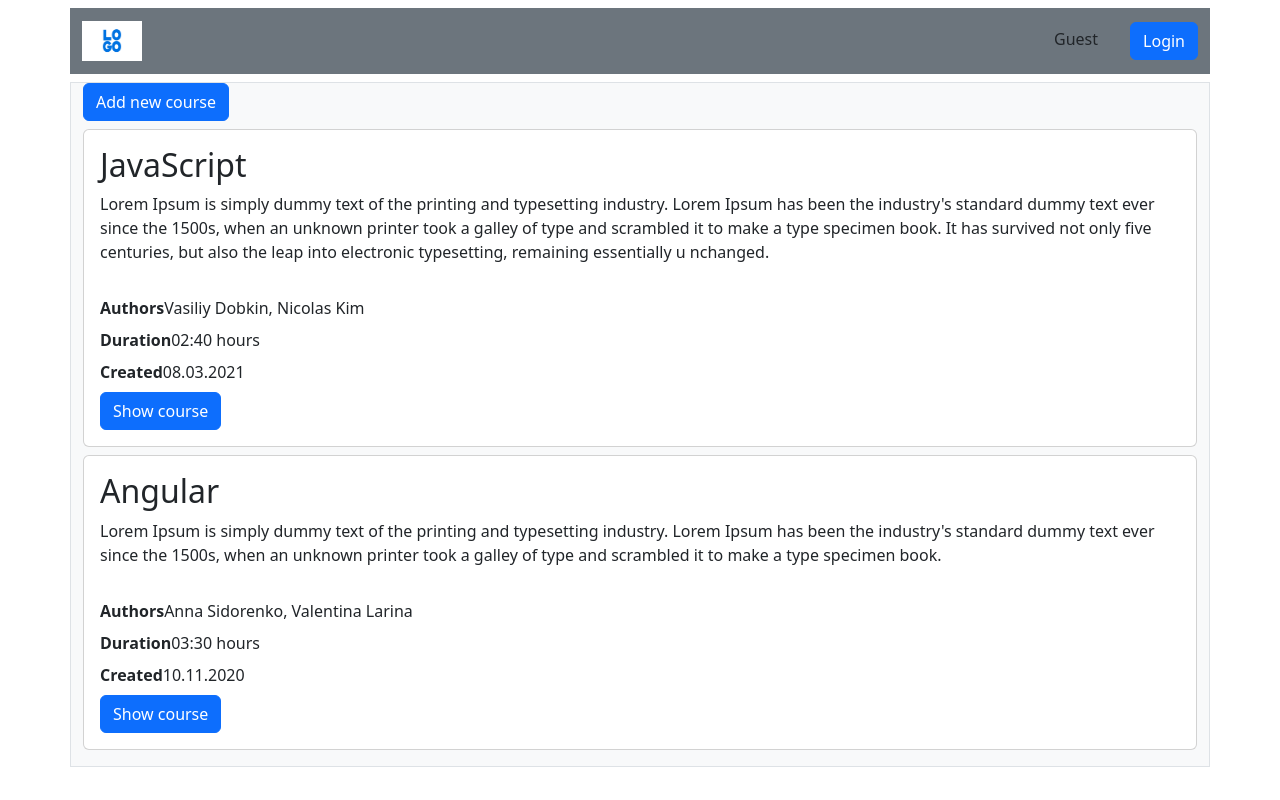
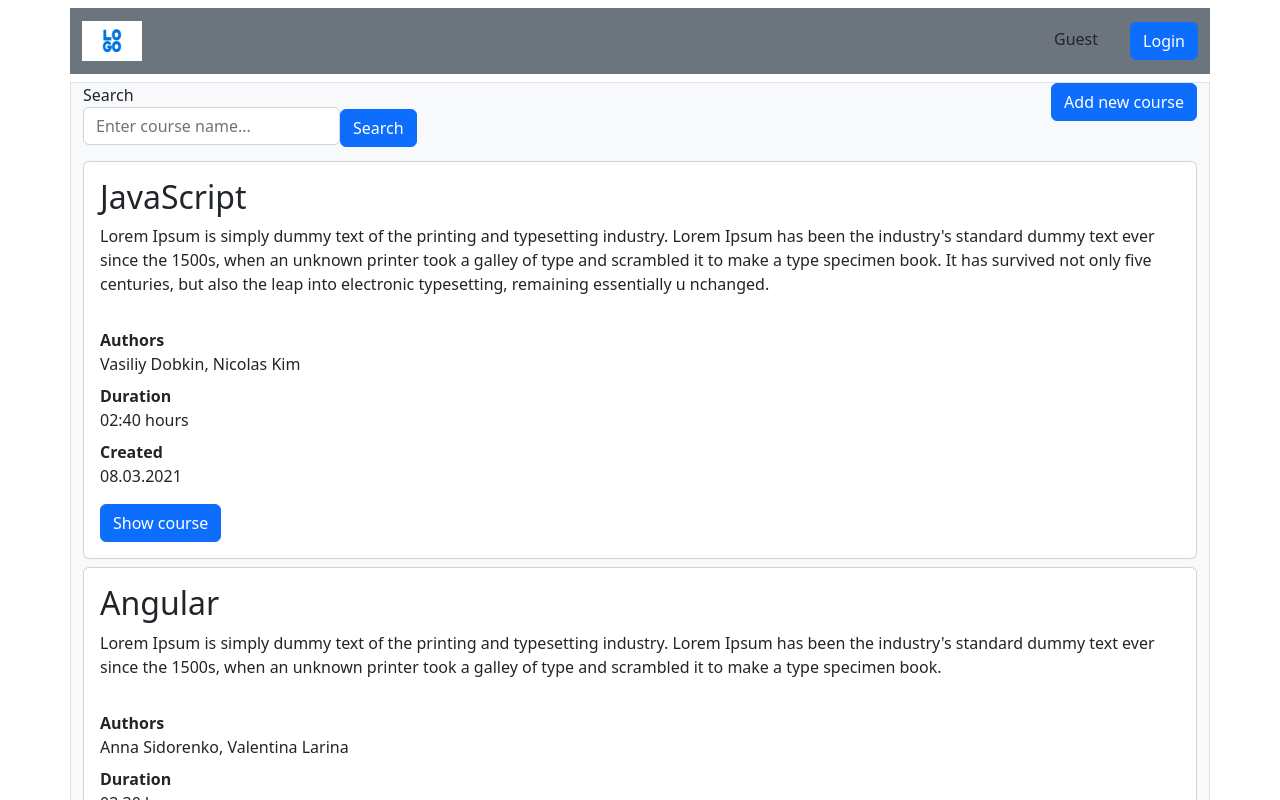
Before and after one commit to elinakolod/My-TypeScript-React-app, a React (Create React App) app: page / in a window 1280 px wide. Shown: the top 800 px of the page. Built offline with nearby package versions, Linux system fonts and the light colour scheme.

Commit message:
implement SearchBar, add absolete imports

```diff
--- /dev/null
+++ b/src/components/Courses/Courses.module.css
@@ -0,0 +1,3 @@
+.addCourseButton {
+  float: right;
+}
--- a/src/components/Courses/Courses.tsx
+++ b/src/components/Courses/Courses.tsx
@@ -9,7 +9,10 @@ import {
 import { List } from 'reactstrap';
 import Button from '../../common/Button/Button';
 import CourseCard from './components/CourseCard/CourseCard';
+import SearchBar from './components/SearchBar/SearchBar';
 import CreateCourse from '../CreateCourse/CreateCourse';
+
+import styles from './Courses.module.css';
 
 const Courses = () => {
 	const formatCourses = () => {
@@ -39,11 +42,14 @@ const Courses = () => {
 					addCourse={setCourses}
 					addAuthor={setAuthors}
 					setIsFormVisible={setIsFormVisible}
+					allAuthors={authors}
 				/>
 			) : (
 				<>
+					<SearchBar courses={coursesCards} setCourses={setCourses} />
 					<span>
 						<Button
+							className={styles.addCourseButton}
 							text={ADD_COURSE}
 							handleButtonClick={() => {
 								setIsFormVisible(true);
--- a/src/components/Courses/components/CourseCard/CourseCard.tsx
+++ b/src/components/Courses/components/CourseCard/CourseCard.tsx
@@ -1,16 +1,11 @@
 import React from 'react';
 
-import {
-	SHOW_COURSE,
-	AUTORS,
-	DURATION,
-	CREATED,
-} from '../../../../constants.js';
+import { SHOW_COURSE, AUTORS, DURATION, CREATED } from 'constants.js';
 
-import Button from '../../../../common/Button/Button';
-import { Card, CardBody, CardTitle, CardText, List } from 'reactstrap';
+import Button from 'common/Button/Button';
+import { Card, CardBody, CardTitle, CardText } from 'reactstrap';
 
-import formatDuration from '../../../../helpers/formatDuration';
+import formatDuration from 'helpers/formatDuration';
 
 type CourseProps = {
 	course: {
@@ -30,20 +25,14 @@ const CourseCard = ({ course }: CourseProps) => {
 				<CardText>{course.description}</CardText>
 			</CardBody>
 			<CardBody>
-				<List type='unstyled'>
-					<li>
-						<b>{AUTORS}</b>
-						{course.authors.join(', ')}
-					</li>
-					<li>
-						<b>{DURATION}</b>
-						{formatDuration(course.duration)}
-					</li>
-					<li>
-						<b>{CREATED}</b>
-						{course.creationDate.replace(/\//g, '.')}
-					</li>
-				</List>
+				<dl>
+					<dt>{AUTORS}</dt>
+					<dd>{course.authors.join(', ')}</dd>
+					<dt>{DURATION}</dt>
+					<dd>{formatDuration(course.duration)}</dd>
+					<dt>{CREATED}</dt>
+					<dd>{course.creationDate.replace(/\//g, '.')}</dd>
+				</dl>
 				<Button text={SHOW_COURSE} />
 			</CardBody>
 		</Card>
--- /dev/null
+++ b/src/components/Courses/components/SearchBar/SearchBar.tsx
@@ -0,0 +1,55 @@
+import React, { Dispatch, SetStateAction, useState } from 'react';
+
+import { SEARCH, SEARCH_PLACEHOLDER } from 'constants.js';
+
+import Button from 'common/Button/Button';
+import Input from 'common/Input/Input';
+
+type SearchBarProps = {
+	setCourses: Dispatch<SetStateAction<unknown>>;
+	courses: Course[];
+};
+
+type Course = {
+	id: string;
+	title: string;
+	description: string;
+	creationDate: string;
+	duration: number;
+	authors: string[];
+};
+
+const SearchBar = ({ setCourses, courses }: SearchBarProps) => {
+	const [allCourses, setAllCourses] = useState(courses);
+	const [substring, setSubstring] = useState('');
+
+	const handleSearch = () => {
+		const fileteredCourses = courses.filter(
+			(course) =>
+				course.title.toLowerCase().includes(substring) ||
+				course.id.toLowerCase().includes(substring)
+		);
+		setAllCourses(courses);
+		setCourses(fileteredCourses);
+	};
+
+	const handleChange = (event) => {
+		const userInput = event.target.value;
+		setSubstring(userInput.toLowerCase());
+		if (!userInput.length) setCourses(allCourses);
+	};
+
+	return (
+		<>
+			<Input
+				labelText={SEARCH}
+				value={substring}
+				placeholder={SEARCH_PLACEHOLDER}
+				handleChange={handleChange}
+			/>
+			<Button text={SEARCH} handleButtonClick={handleSearch} />
+		</>
+	);
+};
+
+export default SearchBar;
--- a/src/components/CreateCourse/CreateCourse.tsx
+++ b/src/components/CreateCourse/CreateCourse.tsx
@@ -2,7 +2,6 @@ import React, { useState, Dispatch, SetStateAction } from 'react';
 import { v4 as uuidv4 } from 'uuid';
 
 import {
-	mockedAuthorsList,
 	CREATE_COURSE,
 	TITLE,
 	DESCRIPTION,
@@ -21,22 +20,23 @@ import {
 	COURSE_ERROR,
 	INVALID_SUMBOLS,
 	DEFAULT_HOURS,
-} from '../../constants.js';
+} from 'constants.js';
 
 import styles from './CreateCourse.module.css';
 
-import Button from '../../common/Button/Button';
-import Input from '../../common/Input/Input';
+import Button from 'common/Button/Button';
+import Input from 'common/Input/Input';
 import AuthorItem from './components/AuthorItem/AuthorItem';
 import { Form, Row, Col, FormGroup, List } from 'reactstrap';
 
-import formatCreationDate from '../../helpers/formatCreationDate.js';
-import formatDuration from '../../helpers/formatDuration';
+import formatCreationDate from 'helpers/formatCreationDate.js';
+import formatDuration from 'helpers/formatDuration';
 
 type NewCourseProps = {
 	addCourse: Dispatch<SetStateAction<unknown>>;
 	addAuthor: Dispatch<SetStateAction<unknown>>;
 	setIsFormVisible: Dispatch<SetStateAction<unknown>>;
+	allAuthors: Author[];
 };
 
 type Course = {
@@ -66,8 +66,9 @@ const CreateCourse = ({
 	addCourse,
 	addAuthor,
 	setIsFormVisible,
+	allAuthors,
 }: NewCourseProps) => {
-	const [authors, setAuthors] = useState<Author[]>(mockedAuthorsList);
+	const [authors, setAuthors] = useState<Author[]>(allAuthors);
 	const [authorName, setAuthorName] = useState('');
 	const [courseAuthors, setCourseAuthors] = useState<Author[]>([]);
 	const [courseDuration, setCourseDuration] = useState(0);
@@ -146,7 +147,10 @@ const CreateCourse = ({
 		if (validateFields(courseFields).length != 6) {
 			alert(COURSE_ERROR);
 		} else {
-			addAuthor((prevState) => [...prevState, ...courseAuthors]);
+			courseAuthors.forEach((author) => {
+				if (!allAuthors.includes(author))
+					addAuthor((prevState) => [...prevState, author]);
+			});
 			addCourse((prevState) => [...prevState, courseFields]);
 			setIsFormVisible(false);
 		}
--- a/src/components/CreateCourse/components/AuthorItem/AuthorItem.tsx
+++ b/src/components/CreateCourse/components/AuthorItem/AuthorItem.tsx
@@ -1,6 +1,6 @@
 import React, { MouseEvent } from 'react';
 
-import Button from '../../../../common/Button/Button';
+import Button from 'common/Button/Button';
 
 type AuthorProps = {
 	author: {
--- a/src/components/Header/Header.tsx
+++ b/src/components/Header/Header.tsx
@@ -1,11 +1,11 @@
 import React, { useState } from 'react';
 
-import { DEFAULT_NAME, LOGIN, LOGOUT } from '../../constants.js';
+import { DEFAULT_NAME, LOGIN, LOGOUT } from 'constants.js';
 
 import styles from './Header.module.css';
 
 import Logo from './components/Logo/Logo';
-import Button from '../../common/Button/Button';
+import Button from 'common/Button/Button';
 import { Navbar, NavbarBrand } from 'reactstrap';
 
 type HeaderProps = {
--- a/src/components/Header/components/Logo/Logo.tsx
+++ b/src/components/Header/components/Logo/Logo.tsx
@@ -1,6 +1,6 @@
 import React from 'react';
 
-import logo from '../../../../assets/logo.png';
+import logo from 'assets/logo.png';
 import styles from './Logo.module.css';
 
 const Logo = () => <img src={logo} alt='Logo' className={styles.logo} />;
--- a/src/constants.js
+++ b/src/constants.js
@@ -73,3 +73,5 @@ export const DESCR_PLACEHOLDER = 'Enter description...';
 export const DURATION_PLACEHOLDER = 'Enter duration in minutes...';
 export const AUTHOR_PLACEHOLDER = 'Enter author name...';
 export const COURSE_ERROR = 'Please, fill in all fields';
+export const SEARCH = 'Search';
+export const SEARCH_PLACEHOLDER = 'Enter course name...';
--- a/tsconfig.json
+++ b/tsconfig.json
@@ -6,9 +6,9 @@
       "ES2021",
       "dom"
     ],
-    "baseUrl": "."
+    "baseUrl": "src"
   },
   "include": [
-    "."
+    "src"
   ]
 }
```
Also changed, not shown: src/components/CreateCourse/components/AuthorItem/CreateAuthor.tsx (+3 -7 lines), src/components/Courses/components/SearchBar/SearchBar.jsx (deleted).
